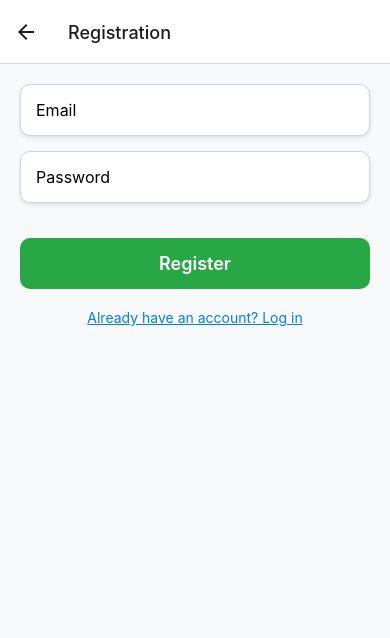
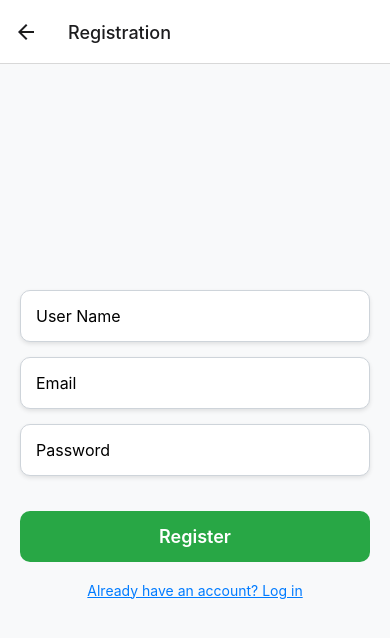
Before and after one commit to Anikribhu/Budget_App, a React Native app: screen /Registration in a window 390 px wide. Shown: the top 638 px of the page. Built offline with nearby package versions, Linux system fonts and the light colour scheme.

Commit message:
File type Changed

```diff
--- a/App.js
+++ b/App.js
@@ -16,7 +16,7 @@ export default function App() {
     <NavigationContainer>
       <Stack.Navigator initialRouteName="Onboarding">
         <Stack.Screen name="Onboarding" component={Onboarding} options={{ headerShown: false }} />
-        <Stack.Screen name="Registration" component={Registration} />
+        <Stack.Screen name="Registration" component={Registration}  />
         <Stack.Screen name="Login" component={Login} />
         <Stack.Screen name="Welcome" component={Welcome} />
         <Stack.Screen name="Homepage" component={Homepage} />
--- a/src/screens/Homepage.js
+++ b/src/screens/Homepage.jsx
@@ -35,6 +35,8 @@ const styles = StyleSheet.create({
     marginTop: 20,
     alignItems: 'center',
     marginHorizontal: 20,
+
+
   },
   buttonText: {
     color: '#FFFFFF',
--- a/src/screens/Registration.js
+++ b/src/screens/Registration.jsx
@@ -7,6 +7,7 @@ import { createUserWithEmailAndPassword } from 'firebase/auth';
 export default function Registration({ navigation }) {
   const [email, setEmail] = useState('');
   const [password, setPassword] = useState('');
+  const [user, setUser] = useState('')
 
   const handleRegistration = async () => {
     try {
@@ -19,6 +20,14 @@ export default function Registration({ navigation }) {
 
   return (
     <View style={globalStyles.container}>
+      <TextInput
+        style={globalStyles.input}
+        placeholder="User Name"
+        value={user}
+        onChangeText={setUser}
+        keyboardType="user"
+        autoCapitalize="none"
+      />
       <TextInput
         style={globalStyles.input}
         placeholder="Email"
--- a/src/styles/globalStyles.js
+++ b/src/styles/globalStyles.js
@@ -4,7 +4,9 @@ export const globalStyles = StyleSheet.create({
   container: {
     flex: 1,
     padding: 20,
+    paddingTop:0,
     backgroundColor: '#F8F9FA',
+    justifyContent:"center"
   },
   input: {
     borderWidth: 1,
--- a/src/utils/firebase.js
+++ b/src/utils/firebase.js
@@ -1,6 +1,8 @@
 import { initializeApp } from 'firebase/app';
 import { getAuth } from 'firebase/auth';
 import { getFirestore } from 'firebase/firestore';
+import { initializeAuth, getReactNativePersistence } from 'firebase/auth';
+import ReactNativeAsyncStorage from '@react-native-async-storage/async-storage';
 
 const firebaseConfig = {
     apiKey: "AIzaSyCS7xb0W5ad4R8bjQSrV6iF3gJMosxmrjY",
@@ -12,5 +14,7 @@ const firebaseConfig = {
   };
 
 const app = initializeApp(firebaseConfig);
-export const auth = getAuth(app);
+export const auth = initializeAuth(app, {
+  persistence: getReactNativePersistence(ReactNativeAsyncStorage)
+});
 export const db = getFirestore(app);
```
Also changed, not shown: src/components/ExpenseTracking.jsx (renamed from src/components/ExpenseTracking.js), src/components/SavingsGoals.jsx (renamed from src/components/SavingsGoals.js), src/screens/Login.jsx (renamed from src/screens/Login.js), src/screens/Onboarding.jsx (renamed from src/screens/Onboarding.js), src/screens/Settings.jsx (renamed from src/screens/Settings.js), src/screens/Welcome.jsx (renamed from src/screens/Welcome.js).
